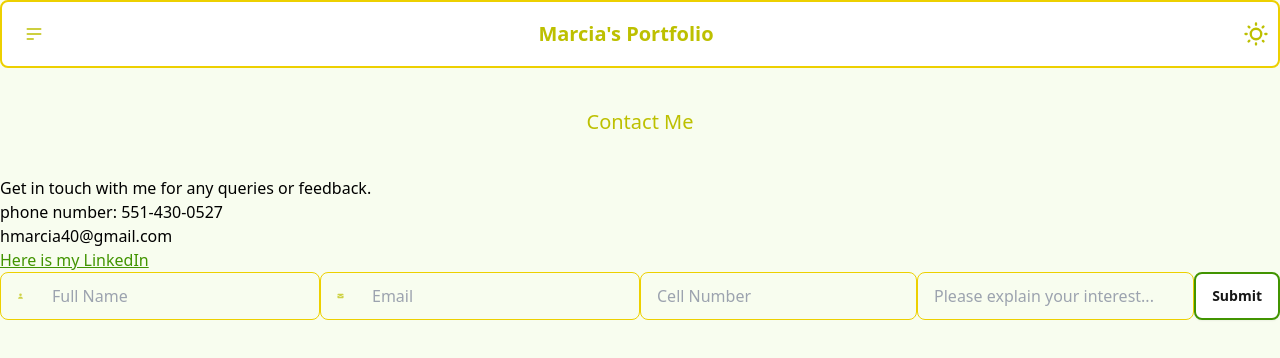
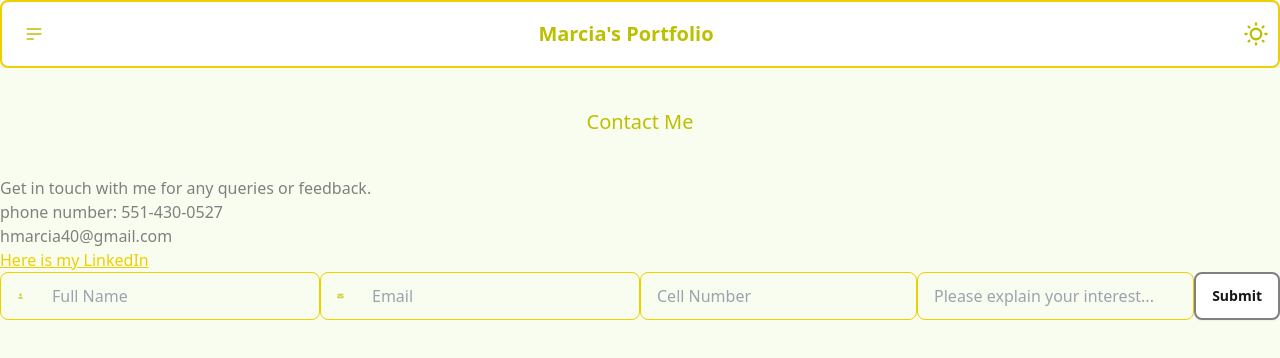
Before and after one commit to marciaharris/portfolio, a React (Vite) app: page /Contact in a window 1280 px wide. Shown: the top 358 px of the page. Built offline with nearby package versions, Linux system fonts and the light colour scheme; a web font is replaced by a local one.

Commit message:
css changes, tailwind added, theme changed

```diff
--- a/src/App.jsx
+++ b/src/App.jsx
@@ -6,6 +6,8 @@ import Projects from './Components/Projects'
 import About from './Components/About'
 import Knights from './assets/photos/Knights.png'
 import Tasks from './assets/photos/Tasks.png'
+import SelfPortrait from './assets/photos/Selfie.jpg'
+import Daisies from './assets/photos/daisies.jpeg'
 import Contact from './Components/Contact'
 import {BrowserRouter, Routes, Route } from "react-router-dom";
 
@@ -15,7 +17,7 @@ function App() {
     <BrowserRouter>
       <Routes>
       <Route path="/" element ={<Layout/>}>
-          <Route path ="/" element={<Home/>}/>
+          <Route path ="/" element={<Home selife={SelfPortrait} daisies={Daisies}/>}/>
           <Route path="/About" element ={<About/>} />
           <Route path="/Projects" element ={<Projects photos={Knights} tasks={Tasks}/>}/>
           <Route path="/Contact" element ={<Contact phone="551-430-0527" email = "hmarcia40@gmail.com" linkedIn ="https://www.linkedin.com/in/marcia-harris-5bb4551a7/"/>}/>
--- a/src/Components/About.jsx
+++ b/src/Components/About.jsx
@@ -1,7 +1,7 @@
 export default function About (){
     const Summary = () => {
         return (
-            <div className="text-black">
+            <div className="text-primary">
     <h1>Introduction and Background: </h1>
 
     <p>My name is Marcia Harris. I am a web developer with a background in sales and marketing. I have experience in JS, CSS, HTML, React, Express, Github, MongoDB</p>
--- a/src/Components/Contact.jsx
+++ b/src/Components/Contact.jsx
@@ -9,10 +9,10 @@ export default function Contact (props){
         <div className="">
            <h2 className="text-xl w-full flex flex-col items-center my-10" >Contact Me</h2>
 
-            <p className="text-black">Get in touch with me for any queries or feedback.</p>
-            <p className="text-black">phone number: {phone}</p>
-            <p className="text-black">{email}</p>
-            <a className="link text-primary" href={linkedIn} >Here is my LinkedIn</a>
+            <p className="text-primary">Get in touch with me for any queries or feedback.</p>
+            <p className="text-primary">phone number: {phone}</p>
+            <p className="text-primary">{email}</p>
+            <a className="link text-accent" href={linkedIn} >Here is my LinkedIn</a>
             <Form/>
         </div>
     )
--- a/src/Components/Home.jsx
+++ b/src/Components/Home.jsx
@@ -1,21 +1,24 @@
 
 //./assets/photos/1596646766880.jpeg
-export default function Home (){
-    return(
-        <div className="w-full flex flex-col items-center">
-        <div className="avatar my-10">
-            <div className="w-48 rounded-full">
-                <img src="https://media.licdn.com/dms/image/C4D03AQE8VKFJdsvL-Q/profile-displayphoto-shrink_400_400/0/1596646766880?e=1715817600&v=beta&t=u194XYFD5Q93cqjhuDYNaEAj2xP1g9GWnDNMLsqxjII" />
+export default function Home(props) {
+    const daisies= props.daisies;
+    const selfies =  props.selfie
+    return (
+        <div className="">
+            <div className="grid grid-cols-2 my-0">
+                <img className="grid h-screen grid-cols-20 my-0" src={daisies} />
+
+                <div className=" w-full flex-col items-center  flex text-primary">
+                    <div>
+                        <h1 className="text-9xl ">Hi,</h1>
+                    </div>
+                    <div>
+                        <h1 className="text-3xl mx-0 text-center">I'm Marcia Harris! A full-stack engineer, and so much more...</h1>
+                    </div>
+                    <h1 className="text-slate-50"> This is my firt easter egg</h1>
+                    <img className="avatar"src={selfies} />
+                </div>
             </div>
         </div>
-        <div className=" flex text-secondary">
-            <div>
-            <h1 className="text-9xl ">Hi,</h1>
-            </div>
-            <div>
-            <h1 className="text-3xl text-right">I'm Marcia Harris! A full-stack engineer, and so much more...</h1>
-            </div>
-        </div>
-</div>
     )
 }
--- a/src/Components/Projects.jsx
+++ b/src/Components/Projects.jsx
@@ -2,7 +2,7 @@ export default function Projects (props){
   const knights = props.photos;
   const tasks = props.tasks;
     return (
-        <div className="text-black">
+        <div className="text-primary">
         <ul >
         <li > Task Tracker </li>
         <li> Rick and Morty </li>
--- a/tailwind.config.js
+++ b/tailwind.config.js
@@ -4,9 +4,15 @@ module.exports = {
     themes: [ {
       lemonade : {
         ...require("daisyui/src/theming/themes")["lemonade"],
-        neutral:"white"
+        neutral:"white",
+        primary:"grey"
       }, },
-      "synthwave"
+      {synthwave : {
+        ...require("daisyui/src/theming/themes")["synthwave"],
+        accent:"purple",
+        primary:"white"
+
+      }}
   ]
   },
   content: [
```
Also changed, not shown: src/assets/photos/Selfie.jpg (added), src/assets/photos/daisies.jpeg (added).
